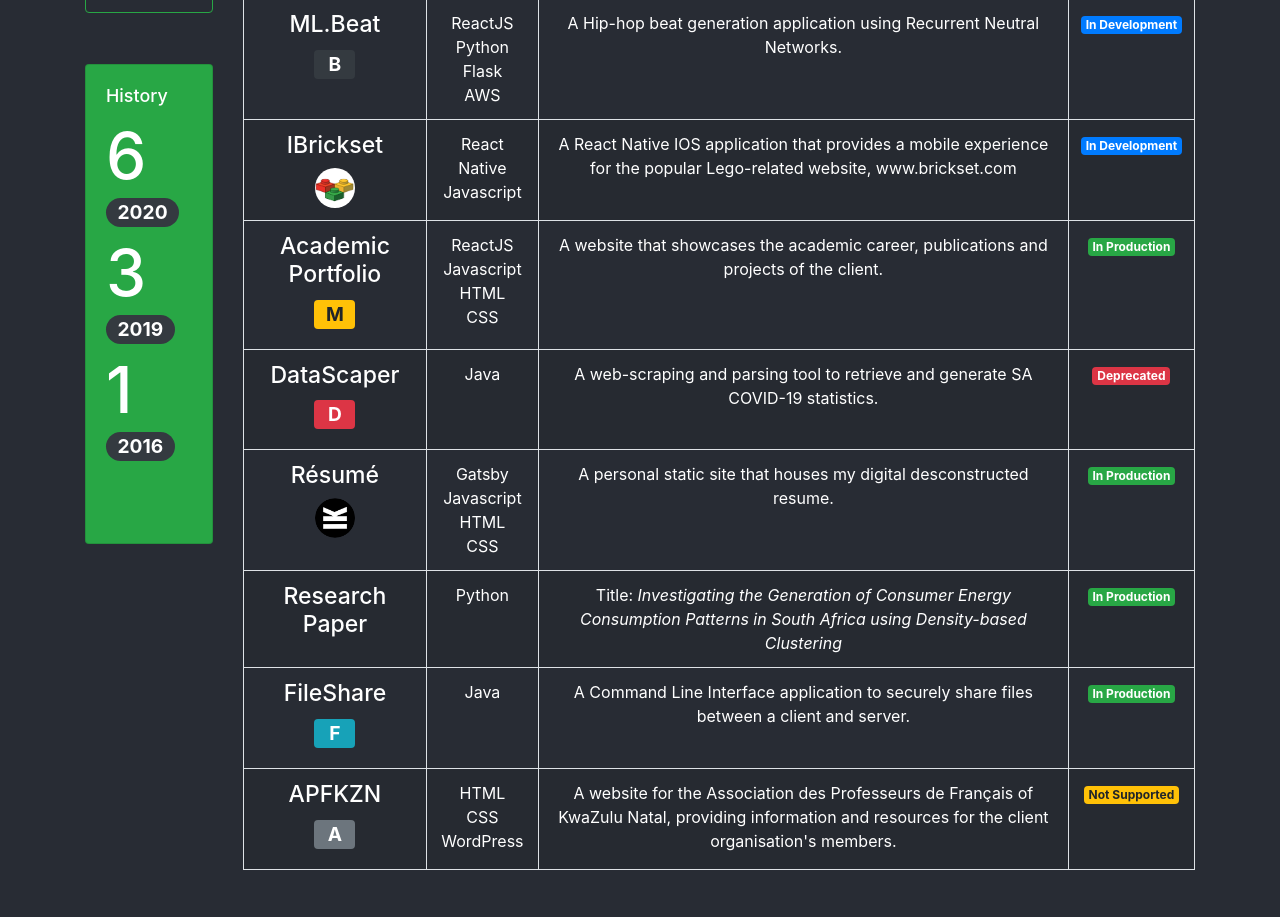
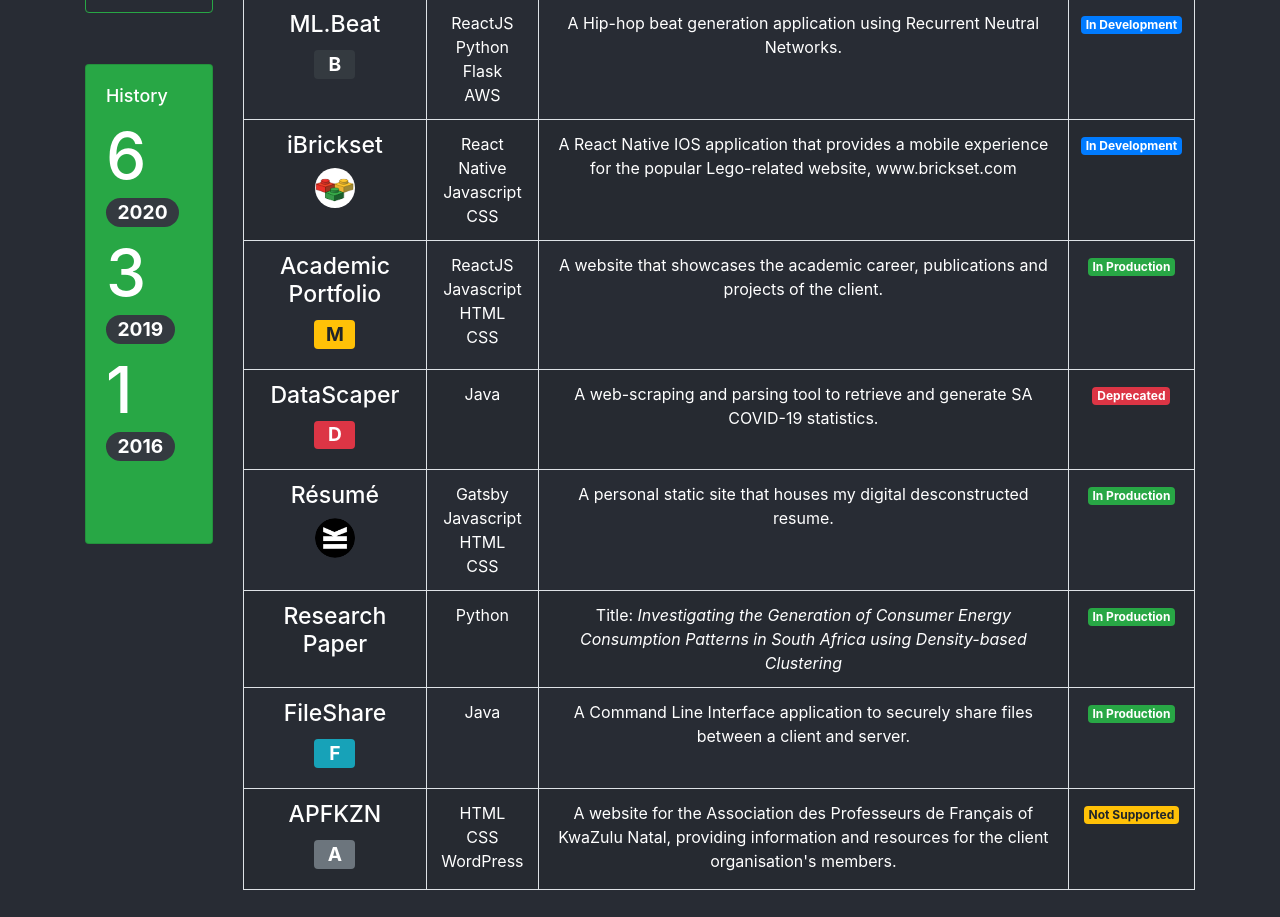
Before and after one commit to kialanpillay/showcase, a React (Create React App) app in the folder website/: page / in a window 1280 px wide. Shown: the part 3720-4637 px from the top of the page. Built offline with nearby package versions, Linux system fonts and the light colour scheme.

Commit message:
Update Projects.js

```diff
--- a/website/src/Projects.js
+++ b/website/src/Projects.js
@@ -140,7 +140,7 @@
               </tr>
               <tr>
                 <td>
-                  <h3>IBrickset</h3>
+                  <h3>iBrickset</h3>
                   <img
                     width="40"
                     src={brickset}
@@ -149,7 +149,7 @@
                   ></img>
                 </td>
                 <td>
-                  React Native <br /> Javascript
+                  React Native <br /> Javascript <br /> CSS
                 </td>
                 <td>
                   A React Native IOS application that provides a mobile
```
